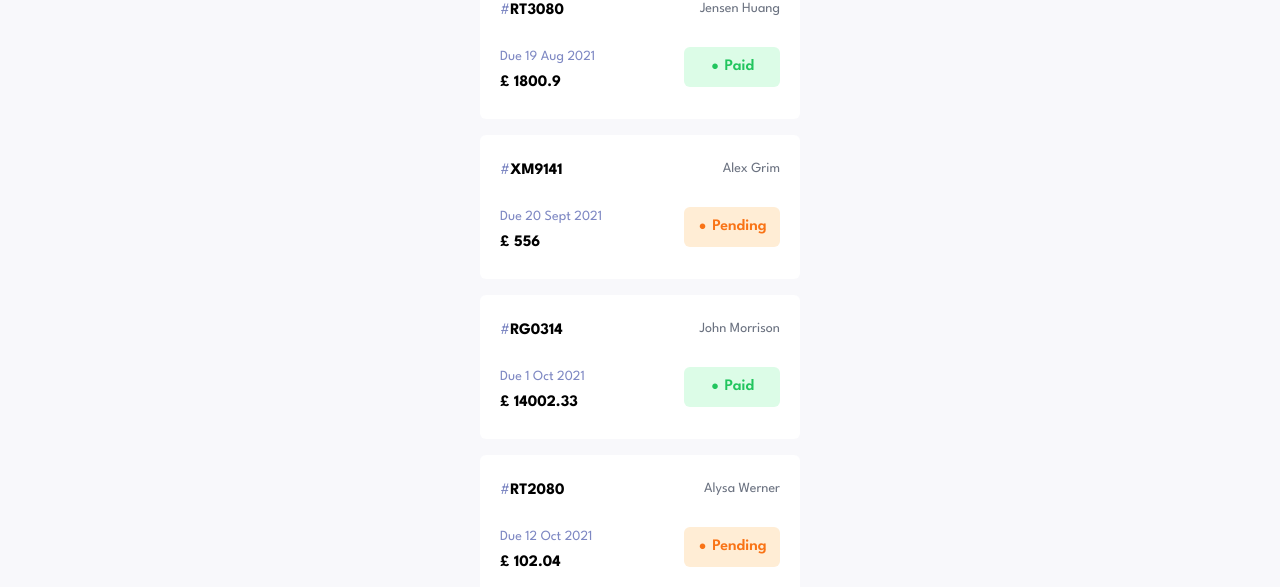
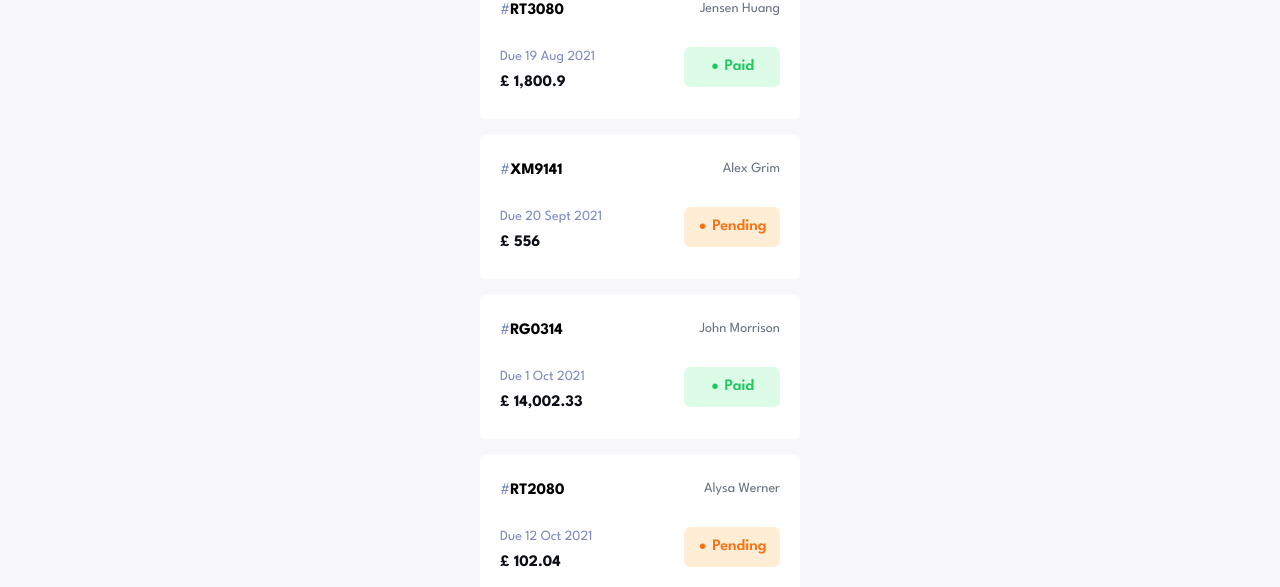
Before and after one commit to tayfunario/invoice-app, a Next.js app: page / in a window 1280 px wide. Shown: the part 213-800 px from the top of the page. Built offline with nearby package versions, Linux system fonts and the light colour scheme.

Commit message:
added dark styles to Invoice

```diff
--- a/components/Invoice.tsx
+++ b/components/Invoice.tsx
@@ -21,32 +21,41 @@ function Invoice({ invoice, setItem }: InvoiceObjProps) {
   } = {
     pending: "bg-orange-100 text-orange-500",
     paid: "bg-green-100 text-green-500",
-    draft: "bg-gray-100 text-gray-500",
+    draft: "bg-gray-100 text-gray-500 dark:text-lightGray",
   };
 
   return (
     <Link
       href={"/invoice"}
       onClick={() => setItem(invoice)}
-      className="mx-auto my-4 flex flex-col justify-between w-80 h-36 py-6 px-5 bg-white rounded-md"
+      className="mx-auto my-4 flex flex-col justify-between w-80 h-36 py-6 px-5 bg-white dark:bg-dark rounded-md"
     >
       <div className="flex justify-between">
         <span className="text-fadedPurple">
-          #<span className="text-black font-bold">{invoice.id}</span>
+          #
+          <span className="text-black dark:text-white font-bold">
+            {invoice.id}
+          </span>
         </span>
-        <span className="text-gray-500 text-sm">{invoice.clientName}</span>
+        <span className="text-gray-500 dark:text-white text-sm">
+          {invoice.clientName}
+        </span>
       </div>
       <div className="flex justify-between">
         <div>
           {formattedDate !== "Invalid Date" && (
-            <p className="text-sm text-fadedPurple mb-1">Due {formattedDate}</p>
+            <p className="text-sm text-fadedPurple dark:text-lightGray mb-1">
+              Due {formattedDate}
+            </p>
           )}
-          <span className="font-bold">£ {invoice.total}</span>
+          <span className="text-black1 dark:text-white font-bold">
+            £ {invoice.total.toLocaleString("en-US")}
+          </span>
         </div>
         <div
           className={`flex justify-center items-center w-24 h-10 gap-x-1 font-semibold capitalize ${
             colors[invoice.status]
-          } rounded-md`}
+          } rounded-md dark:bg-transparent`}
         >
           <span className="text-xl">•</span> {invoice.status}
         </div>
```
